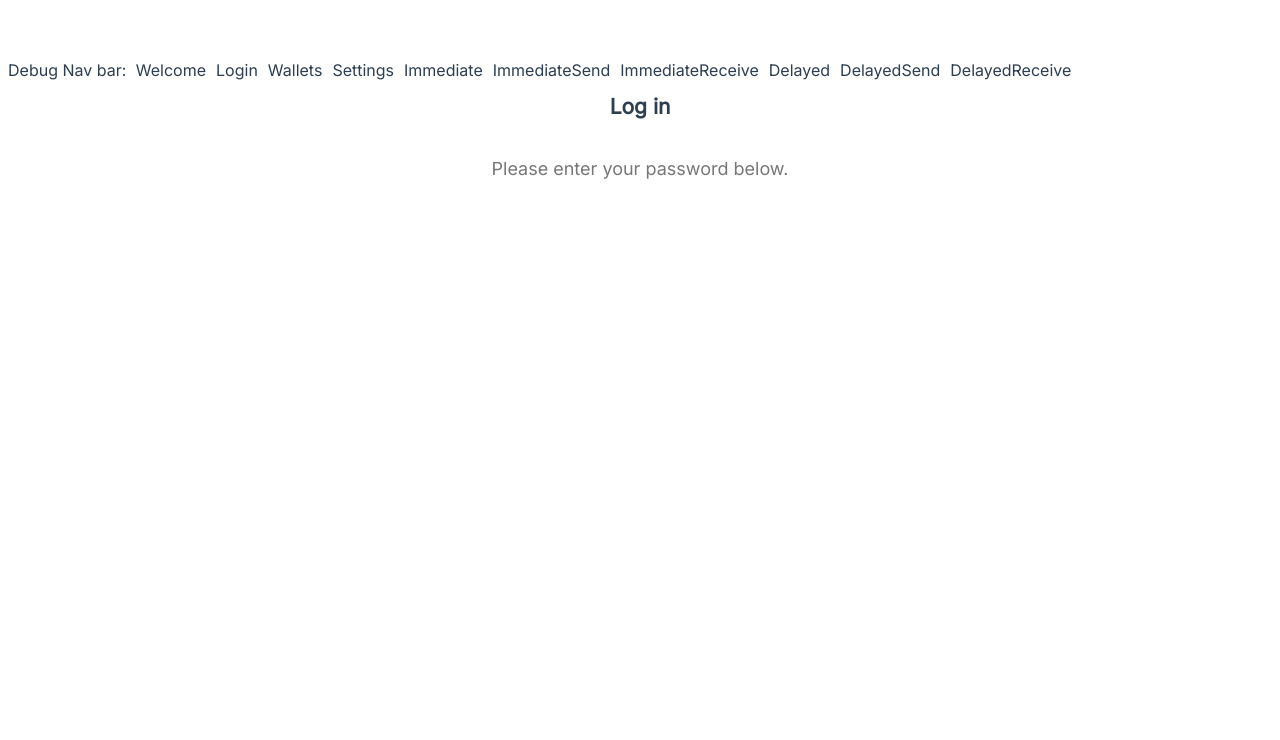
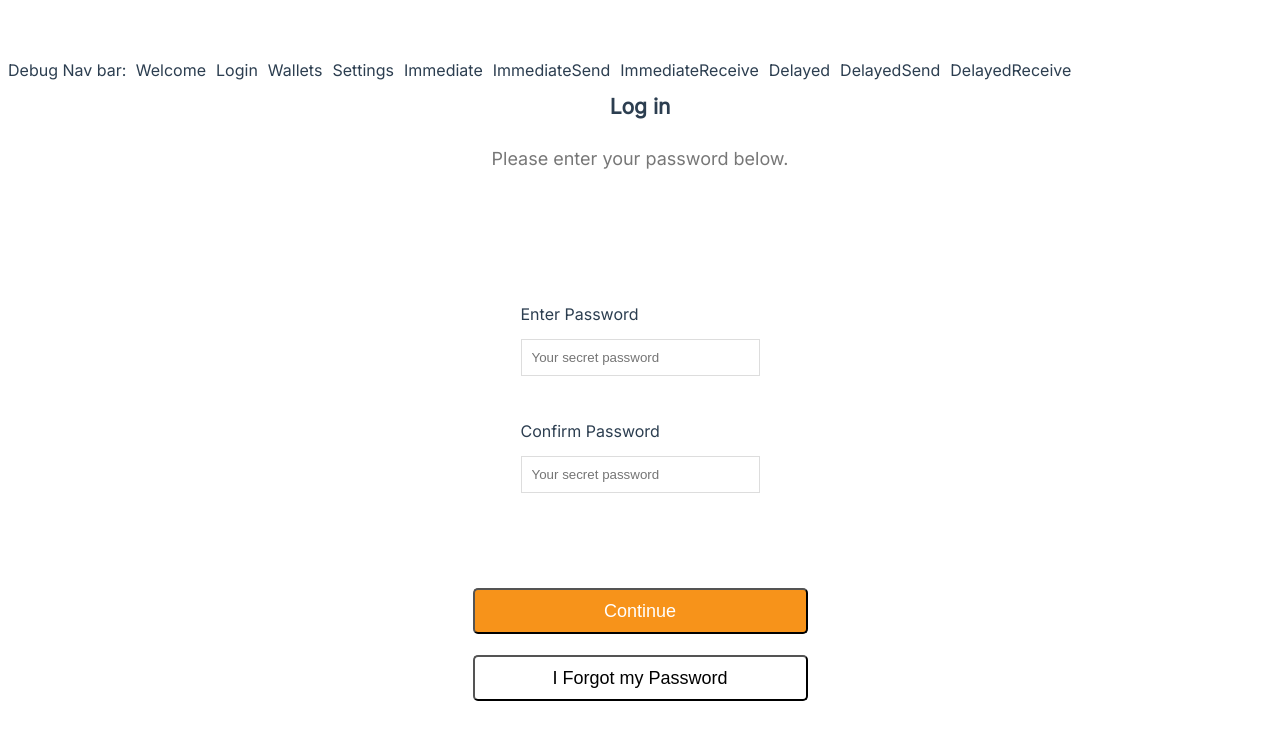
Before and after one commit to epiccurious/arctica-frontend, a Vue app: page /login in a window 1280 px wide. Shown: the top 740 px of the page. Built offline with nearby package versions, Linux system fonts and the light colour scheme.

Commit message:
built dummy form which receives password for login page

```diff
--- a/src/components/Header.vue
+++ b/src/components/Header.vue
@@ -21,8 +21,7 @@ header{
     display:flex;
     flex-direction: column;
     align-items: center;
-    padding: 0px 0px 50px;
-    gap: 10px;
+    padding: 0px 0px 25px;
     font-weight: 600;
 }
 h1{
--- a/src/views/Login.vue
+++ b/src/views/Login.vue
@@ -1,12 +1,24 @@
 <template>
-  <div class="login">
-<Header title="Log in" subtitle="Please enter your password below."/>
+<div class="page">
+        <Header title="Log in" subtitle="Please enter your password below."/>
+            <div class="form_container">
+                <form>
+                    <label>Enter Password</label>
+                   <br><input type="password" required placeholder="Your secret password">
 
-  </div>
+                    <br><label>Confirm Password</label>
+                   <br><input type="password" required placeholder="Your secret password">
+                </form>
+                <div class="btn_container">
+                    <button @click="login()" class="btn">Continue</Button>
+                    <button @click="passwordRecovery()" class="btn2">I Forgot my Password</button>
+                </div>
+            </div>
+
+</div>
 </template>
 
 <script>
-// @ is an alias to /src
 import Header from '@/components/Header'
 
 export default {
@@ -15,6 +27,40 @@ export default {
     Header,
     },
     methods: {
+        login(){
+            console.log('Login Clicked')
+        },
+        passwordRecovery(){
+            console.log('Password Recovery Clicked')
+        },
     },
 }
 </script>
+
+<style scoped>
+.form_container{
+    display: flex;
+    flex-direction: column;
+    align-items: center;
+    gap: 25px;
+}
+form{
+    max-width:420px;
+    margin: 30px auto;
+    text-align: left;
+    padding:40px;
+}
+label{
+    display:inline-block;
+    margin: 25px 0 15px;
+
+}
+input{
+    display: block;
+    padding: 10px 50px 10px 10px;
+    width: 100%;
+    box-sizing: border-box;
+    border: 1px solid #ddd;
+
+}
+</style>
```
Also changed, not shown: src/App.vue (+8 -0 lines).
